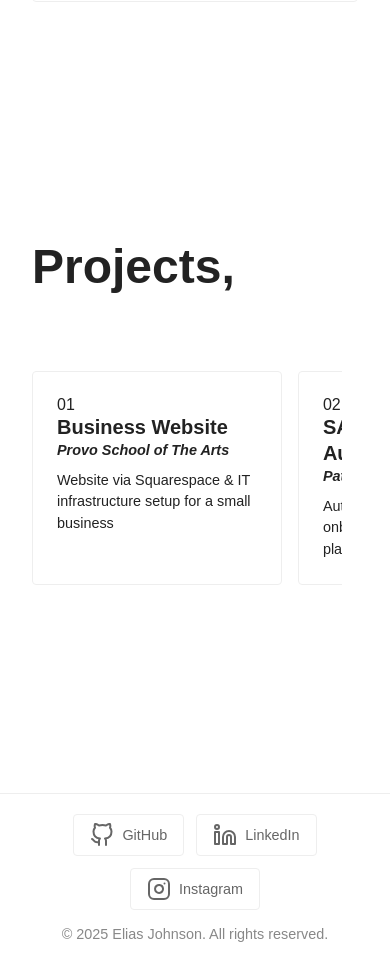
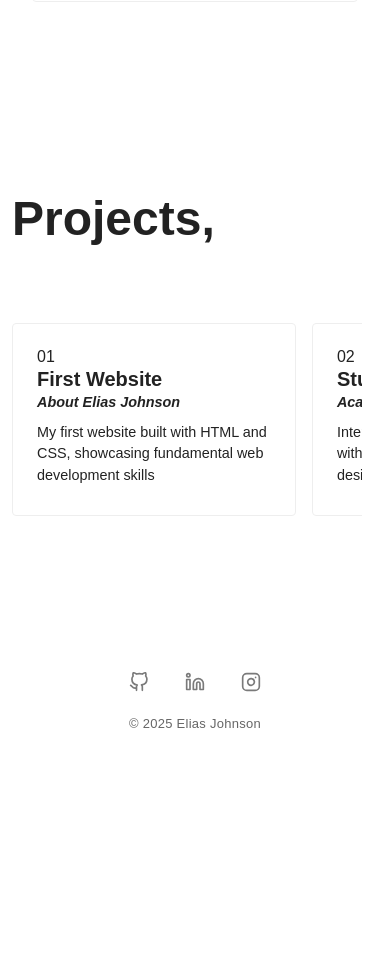
Before and after one commit to eliasjohnson/eliasjohnson-com, a SvelteKit app: page / in a window 390 px wide. Shown: the part 2487-3449 px from the top of the page. After the commit the page ends 3238 px from the top, so only its background shows below. Built offline with nearby package versions, Linux system fonts and the light colour scheme.

Commit message:
added projects, and site overhaul

```diff
--- a/src/routes/+page.svelte
+++ b/src/routes/+page.svelte
@@ -125,7 +125,7 @@
 
             <div class="experience-detail" class:visible={experienceTextVisible} bind:this={experienceDetailEl}>
                 {#if currentExperienceText === 'senior'}
-                    <div class="experience-detail-content" in:fade={{duration: 300, delay: 350}} out:fade={{duration: 200}}>
+                    <div class="experience-detail-content" in:fade={{duration: 200}} out:fade={{duration: 100}}>
                         <ul>
                             <li>Delivered top-tier technical support, ranking as highest-performing ticket resolver for four consecutive quarters</li>
                             <li>Managed IT infrastructure and set up render farms, resulting in 4x faster render speeds</li>
@@ -135,7 +135,7 @@
                         </ul>
                     </div>
                 {:else if currentExperienceText === 'web'}
-                    <div class="experience-detail-content" in:fade={{duration: 300, delay: 350}} out:fade={{duration: 200}}>
+                    <div class="experience-detail-content" in:fade={{duration: 200}} out:fade={{duration: 100}}>
                         <ul>
                             <li>Provided comprehensive technical support to small and medium-sized businesses</li>
                             <li>Consistently ranked in top 5% for ticket resolutions and customer satisfaction</li>
@@ -145,7 +145,7 @@
                         </ul>
                     </div>
                 {:else if currentExperienceText === 'junior'}
-                    <div class="experience-detail-content" in:fade={{duration: 300, delay: 350}} out:fade={{duration: 200}}>
+                    <div class="experience-detail-content" in:fade={{duration: 200}} out:fade={{duration: 100}}>
                         <ul>
                             <li>Designed and built the school's website from the ground up</li>
                             <li>Worked closely with the owner to create an effective online presence</li>
@@ -251,7 +251,7 @@
 
             <div class="education-detail" class:visible={educationTextVisible} bind:this={educationDetailEl}>
                 {#if currentEducationText === 'bs'}
-                    <div class="education-detail-content" in:fade={{duration: 300, delay: 350}} out:fade={{duration: 200}}>
+                    <div class="education-detail-content" in:fade={{duration: 200}} out:fade={{duration: 100}}>
                         <ul>
                             <li>Database Theory - MySQL</li>
                             <li>Data Science; Big Data Analytics - Python & R</li>
@@ -269,7 +269,7 @@
                         </ul>
                     </div>
                 {:else if currentEducationText === 'cs'}
-                    <div class="education-detail-content" in:fade={{duration: 300, delay: 350}} out:fade={{duration: 200}}>
+                    <div class="education-detail-content" in:fade={{duration: 200}} out:fade={{duration: 100}}>
                         <ul>
                             <li>Object Oriented Programming - Python</li>
                             <li>Data Structures & Algorithms - Python</li>
@@ -281,7 +281,7 @@
                         </ul>
                     </div>
                 {:else if currentEducationText === 'web'}
-                    <div class="education-detail-content" in:fade={{duration: 300, delay: 350}} out:fade={{duration: 200}}>
+                    <div class="education-detail-content" in:fade={{duration: 200}} out:fade={{duration: 100}}>
                         <ul>
                             <li>Github & Git</li>
                             <li>HTML & CSS</li>
@@ -350,28 +350,19 @@
     </section>
 
     <footer id="contact" class="footer">
-        <div class="content">
-            <div class="social-links">
-                <a href="https://github.com/eliasjohnson" target="_blank" rel="noopener noreferrer" class="social-link">
-                    <span class="social-icon">
-                        <svg xmlns="http://www.w3.org/2000/svg" width="24" height="24" viewBox="0 0 24 24" fill="none" stroke="currentColor" stroke-width="2" stroke-linecap="round" stroke-linejoin="round"><path d="M9 19c-5 1.5-5-2.5-7-3m14 6v-3.87a3.37 3.37 0 0 0-.94-2.61c3.14-.35 6.44-1.54 6.44-7A5.44 5.44 0 0 0 20 4.77 5.07 5.07 0 0 0 19.91 1S18.73.65 16 2.48a13.38 13.38 0 0 0-7 0C6.27.65 5.09 1 5.09 1A5.07 5.07 0 0 0 5 4.77a5.44 5.44 0 0 0-1.5 3.78c0 5.42 3.3 6.61 6.44 7A3.37 3.37 0 0 0 9 18.13V22"></path></svg>
-                    </span>
-                    <span class="social-text">GitHub</span>
+        <div class="footer-content">
+            <div class="footer-links">
+                <a href="https://github.com/eliasjohnson" target="_blank" rel="noopener noreferrer" class="footer-link">
+                    <svg xmlns="http://www.w3.org/2000/svg" width="20" height="20" viewBox="0 0 24 24" fill="none" stroke="currentColor" stroke-width="2" stroke-linecap="round" stroke-linejoin="round"><path d="M9 19c-5 1.5-5-2.5-7-3m14 6v-3.87a3.37 3.37 0 0 0-.94-2.61c3.14-.35 6.44-1.54 6.44-7A5.44 5.44 0 0 0 20 4.77 5.07 5.07 0 0 0 19.91 1S18.73.65 16 2.48a13.38 13.38 0 0 0-7 0C6.27.65 5.09 1 5.09 1A5.07 5.07 0 0 0 5 4.77a5.44 5.44 0 0 0-1.5 3.78c0 5.42 3.3 6.61 6.44 7A3.37 3.37 0 0 0 9 18.13V22"></path></svg>
                 </a>
-                <a href="https://linkedin.com/in/eliasjohnson211" target="_blank" rel="noopener noreferrer" class="social-link">
-                    <span class="social-icon">
-                        <svg xmlns="http://www.w3.org/2000/svg" width="24" height="24" viewBox="0 0 24 24" fill="none" stroke="currentColor" stroke-width="2" stroke-linecap="round" stroke-linejoin="round"><path d="M16 8a6 6 0 0 1 6 6v7h-4v-7a2 2 0 0 0-2-2 2 2 0 0 0-2 2v7h-4v-7a6 6 0 0 1 6-6z"></path><rect x="2" y="9" width="4" height="12"></rect><circle cx="4" cy="4" r="2"></circle></svg>
-                    </span>
-                    <span class="social-text">LinkedIn</span>
+                <a href="https://linkedin.com/in/eliasjohnson211" target="_blank" rel="noopener noreferrer" class="footer-link">
+                    <svg xmlns="http://www.w3.org/2000/svg" width="20" height="20" viewBox="0 0 24 24" fill="none" stroke="currentColor" stroke-width="2" stroke-linecap="round" stroke-linejoin="round"><path d="M16 8a6 6 0 0 1 6 6v7h-4v-7a2 2 0 0 0-2-2 2 2 0 0 0-2 2v7h-4v-7a6 6 0 0 1 6-6z"></path><rect x="2" y="9" width="4" height="12"></rect><circle cx="4" cy="4" r="2"></circle></svg>
                 </a>
-                <a href="https://instagram.com/elias.hamke" target="_blank" rel="noopener noreferrer" class="social-link">
-                    <span class="social-icon">
-                        <svg xmlns="http://www.w3.org/2000/svg" width="24" height="24" viewBox="0 0 24 24" fill="none" stroke="currentColor" stroke-width="2" stroke-linecap="round" stroke-linejoin="round"><rect x="2" y="2" width="20" height="20" rx="5" ry="5"></rect><path d="M16 11.37A4 4 0 1 1 12.63 8 4 4 0 0 1 16 11.37z"></path><line x1="17.5" y1="6.5" x2="17.51" y2="6.5"></line></svg>
-                    </span>
-                    <span class="social-text">Instagram</span>
+                <a href="https://instagram.com/elias.hamke" target="_blank" rel="noopener noreferrer" class="footer-link">
+                    <svg xmlns="http://www.w3.org/2000/svg" width="20" height="20" viewBox="0 0 24 24" fill="none" stroke="currentColor" stroke-width="2" stroke-linecap="round" stroke-linejoin="round"><rect x="2" y="2" width="20" height="20" rx="5" ry="5"></rect><path d="M16 11.37A4 4 0 1 1 12.63 8 4 4 0 0 1 16 11.37z"></path><line x1="17.5" y1="6.5" x2="17.51" y2="6.5"></line></svg>
                 </a>
             </div>
-            <p class="footer-text">© 2025 Elias Johnson. All rights reserved.</p>
+            <div class="footer-text">© 2025 Elias Johnson</div>
         </div>
     </footer>
 </div>
@@ -759,89 +750,86 @@
     }
 
     .footer {
-        padding: clamp(1rem, 4vh, 2rem) clamp(1rem, 4vw, 2rem); /* Responsive padding */
-        margin-top: min(10vh, 4rem); /* Viewport-relative margin */
+        padding: 4rem 2rem;
         background-color: #fff;
-        border-top: 1px solid #eee;
         position: relative;
         z-index: 10;
-        scroll-snap-align: start;
-    }
-
-    .footer .content {
+    }
+
+    .footer-content {
+        max-width: 1200px;
+        margin: 0 auto;
         display: flex;
         flex-direction: column;
         align-items: center;
-        gap: 1rem;
-        max-width: 1200px;
-        margin: 0 auto;
-    }
-
-    .social-links {
+        gap: 2rem;
+    }
+
+    .footer-links {
         display: flex;
-        gap: 1rem;
-        justify-content: center;
-        flex-wrap: wrap;
-    }
-
-    .social-link {
-        display: flex;
+        gap: 2rem;
         align-items: center;
-        gap: 0.5rem;
-        text-decoration: none;
-        color: #666;
-        padding: 0.75rem 1.5rem;
-        border: 1px solid #eee;
-        border-radius: 4px;
+    }
+
+    .footer-link {
+        color: #222;
+        opacity: 0.6;
         transition: all 0.3s ease;
-        background-color: white;
-    }
-
-    .social-link:hover {
-        color: olive;
-        transform: translateY(-2px);
-        box-shadow: 0 5px 15px rgba(0,0,0,0.05);
-    }
-
-    .social-icon {
-        display: flex;
-        align-items: center;
-    }
-
-    .social-text {
-        font-weight: 500;
-    }
-
-    .footer-text {
-        color: #888;
-        font-size: 0.9rem;
-    }
-
-    @media (max-width: 768px) {
-        .footer {
-            padding: 1.25rem 1rem;
-        }
-
-        .social-links {
-            gap: 0.75rem;
-            flex-wrap: wrap;
-            justify-content: center;
-        }
-
-        .social-link {
-            padding: 0.5rem 1rem;
-            font-size: 0.9rem;
-            flex: 0 1 auto; /* Allow links to shrink */
-            min-width: auto; /* Remove minimum width constraint */
-        }
-    }
-
-    #projects {
-        min-height: auto;
-        padding-bottom: min(20vh, 12rem); /* Use viewport-relative units with fallback */
         display: flex;
         align-items: center;
         justify-content: center;
+        padding: 0.5rem;
+    }
+
+    .footer-link:hover {
+        opacity: 1;
+        transform: translateY(-2px);
+    }
+
+    .footer-text {
+        font-size: 0.875rem;
+        color: #666;
+        letter-spacing: 0.02em;
+    }
+
+    @media (max-width: 768px) {
+        .footer {
+            padding: 3rem 1.5rem;
+        }
+
+        .footer-content {
+            gap: 1.5rem;
+        }
+
+        .footer-links {
+            gap: 1.5rem;
+        }
+    }
+
+    @media (max-width: 480px) {
+        .footer {
+            padding: 2rem 1rem;
+        }
+
+        .footer-content {
+            gap: 1rem;
+        }
+
+        .footer-links {
+            gap: 1.25rem;
+        }
+
+        .footer-text {
+            font-size: 0.8125rem;
+        }
+    }
+
+    #projects {
+        min-height: auto;
+        padding: 6rem 2rem 2rem;
+        display: flex;
+        align-items: flex-start;
+        justify-content: flex-start;
     }
 
     #projects .content {
@@ -850,7 +838,6 @@
         align-items: flex-start;
         width: 100%;
         padding-top: 2rem;
-        margin-bottom: min(10vh, 4rem); /* Viewport-relative margin */
     }
 
     #projects .section-title {
@@ -914,7 +901,7 @@
         position: relative;
         overflow: hidden;
         padding: 2rem 0;
-        margin-bottom: min(10vh, 4rem);
+        margin-bottom: 2rem;
     }
 
     .carousel-track {
@@ -951,18 +938,22 @@
     }
 
     @media (max-width: 768px) {
+        #projects {
+            padding: 4rem 1rem 2rem;
+        }
+
         .carousel-track {
             grid-auto-columns: 85%;
             gap: 1rem;
             padding: 0 1rem;
-            scroll-snap-type: x mandatory;
         }
 
         .carousel-container {
-            margin: 1rem -1rem 2rem;
+            margin: 1rem -1rem;
             padding: 1rem 0;
             overflow-x: auto;
             -webkit-overflow-scrolling: touch;
+            scroll-snap-type: x mandatory;
         }
 
         .project-item {
@@ -1067,35 +1058,82 @@
     }
 
     @media (min-width: 769px) {
+        .experience-items, .education-items {
+            display: flex;
+            flex-direction: column;
+            gap: 1.5rem;
+            width: 50%;
+            position: relative;
+            z-index: 2;
+        }
+
+        .item-container {
+            width: 100%;
+        }
+
+        .experience-item, .education-item {
+            width: 100%;
+            border-radius: 4px;
+            transition: all 0.3s ease;
+        }
+
         .experience-detail, .education-detail {
-            position: absolute;
-            left: 0;
-            right: 0;
+            position: fixed;
+            left: 55%;
+            top: 50%;
+            transform: translateY(-50%);
+            width: 40%;
             height: auto;
-            min-height: 350px;
             pointer-events: none;
-            transform: translateY(2rem);
-            overflow: visible;
+            opacity: 0;
+            visibility: hidden;
+            transition: opacity 0.2s ease, visibility 0s;
+            background: white;
+            padding: 2rem;
+            border: 1px solid #eee;
+            border-radius: 4px;
+            box-shadow: 0 10px 20px rgba(0,0,0,0.05);
+        }
+
+        .experience-detail.visible, .education-detail.visible {
+            opacity: 1;
+            visibility: visible;
+            pointer-events: auto;
+            transition: opacity 0.2s ease;
+        }
+
+        .experience-detail-content, .education-detail-content {
+            padding: 0;
+            height: auto;
+        }
+
+        .mobile-detail {
+            display: none !important;
         }
 
         #experience .content, #education .content {
             padding-bottom: 2rem;
             position: relative;
-            min-height: calc(500px + 4rem); /* Increased minimum height to accommodate more content */
-        }
-
-        .experience-detail-content, .education-detail-content {
-            padding: 2rem 0;
             height: auto;
-            min-height: 100%;
-        }
-
-        .mobile-detail {
-            display: none !important;
-        }
-
-        .experience-detail.visible, .education-detail.visible {
-            pointer-events: auto;
+            min-height: auto;
+            overflow: visible;
+            display: flex;
+            flex-direction: column;
+            align-items: flex-start;
+        }
+
+        /* Ensure sections have proper spacing */
+        #experience, #education {
+            min-height: 100vh;
+            padding: 6rem 2rem;
+            display: flex;
+            align-items: center;
+            overflow: visible;
+        }
+
+        .experience-item.active, .education-item.active {
+            border-color: olive;
+            transform: translateX(1rem);
         }
     }
 
@@ -1143,6 +1181,10 @@
 
         .nav-item {
             font-size: 0.85rem;
+        }
+
+        #projects {
+            padding: 3rem 0.75rem 2rem;
         }
     }
 </style>
@@ -1182,6 +1224,38 @@
     const projects = [
         {
             number: "01",
+            title: "First Website",
+            name: "About Elias Johnson",
+            description: "My first website built with HTML and CSS, showcasing fundamental web development skills",
+            link: "https://abouteliasjohnsoncss.netlify.app/",
+            technologies: ["HTML", "CSS"]
+        },
+        {
+            number: "02",
+            title: "Student Registration",
+            name: "Academic Portal",
+            description: "Interactive student registration page with form validation and responsive design",
+            link: "https://project5eliasjohnson.netlify.app/",
+            technologies: ["HTML", "CSS", "JavaScript"]
+        },
+        {
+            number: "03",
+            title: "Book Database App",
+            name: "Library Manager",
+            description: "Dynamic book database application with search and filtering capabilities",
+            link: "https://project4bookapp.netlify.app/",
+            technologies: ["JavaScript", "CSS", "Web Storage API"]
+        },
+        {
+            number: "04",
+            title: "Trivia Web App",
+            name: "Interactive Quiz Game",
+            description: "Dynamic trivia application with multiple categories and score tracking",
+            link: "https://eliasjohnsonproject3trivia.netlify.app/",
+            technologies: ["JavaScript", "CSS", "API Integration"]
+        },
+        {
+            number: "05",
             title: "Business Website",
             name: "Provo School of The Arts",
             description: "Website via Squarespace & IT infrastructure setup for a small business",
@@ -1189,7 +1263,7 @@
             technologies: ["Squarespace", "IT Infrastructure"]
         },
         {
-            number: "02",
+            number: "06",
             title: "SAAS Onboarding Automations",
             name: "Pattern",
             description: "Automated employee onboarding for various SAAS platforms",
@@ -1197,7 +1271,7 @@
             technologies: ["Automation", "SAAS"]
         },
         {
-            number: "03",
+            number: "07",
             title: "Render Farm Management",
             name: "Pattern",
             description: "Deployed a Keyshot render farm for 300% faster rendering performance",
@@ -1205,7 +1279,7 @@
             technologies: ["Keyshot", "Render Farm"]
         },
         {
-            number: "04",
+            number: "08",
             title: "Custom Computer Builds",
             name: "Pattern",
             description: "I build custom computers for clients like Pattern and friends",
@@ -1213,7 +1287,7 @@
             technologies: ["Hardware", "Custom Builds"]
         },
         {
-            number: "05",
+            number: "09",
             title: "Eagle Scout Project",
             name: "BSOA",
             description: "Constructed an ATV bridge at Starvation Creek for the Utah Division of Wildlife Resources",
@@ -1221,7 +1295,7 @@
             technologies: ["Project Management", "Construction"]
         },
         {
-            number: "06",
+            number: "10",
             title: "This Website",
             name: "Personal",
             description: "Built this website with Svelte and Tailwind CSS, hosted on Github Pages",
@@ -1291,11 +1365,10 @@
             return;
         }
 
-        // Desktop behavior
+        // Desktop behavior - update immediately
         activeExperienceItem = type;
         currentExperienceText = type;
         experienceTextVisible = true;
-        document.getElementById('experience')?.classList.add('has-detail-visible');
     }
 
     function hideExperienceText() {
@@ -1327,11 +1400,10 @@
             return;
         }
 
-        // Desktop behavior
+        // Desktop behavior - update immediately
         activeEducationItem = type;
         currentEducationText = type;
         educationTextVisible = true;
-        document.getElementById('education')?.classList.add('has-detail-visible');
     }
 
     function hideEducationText() {
```
